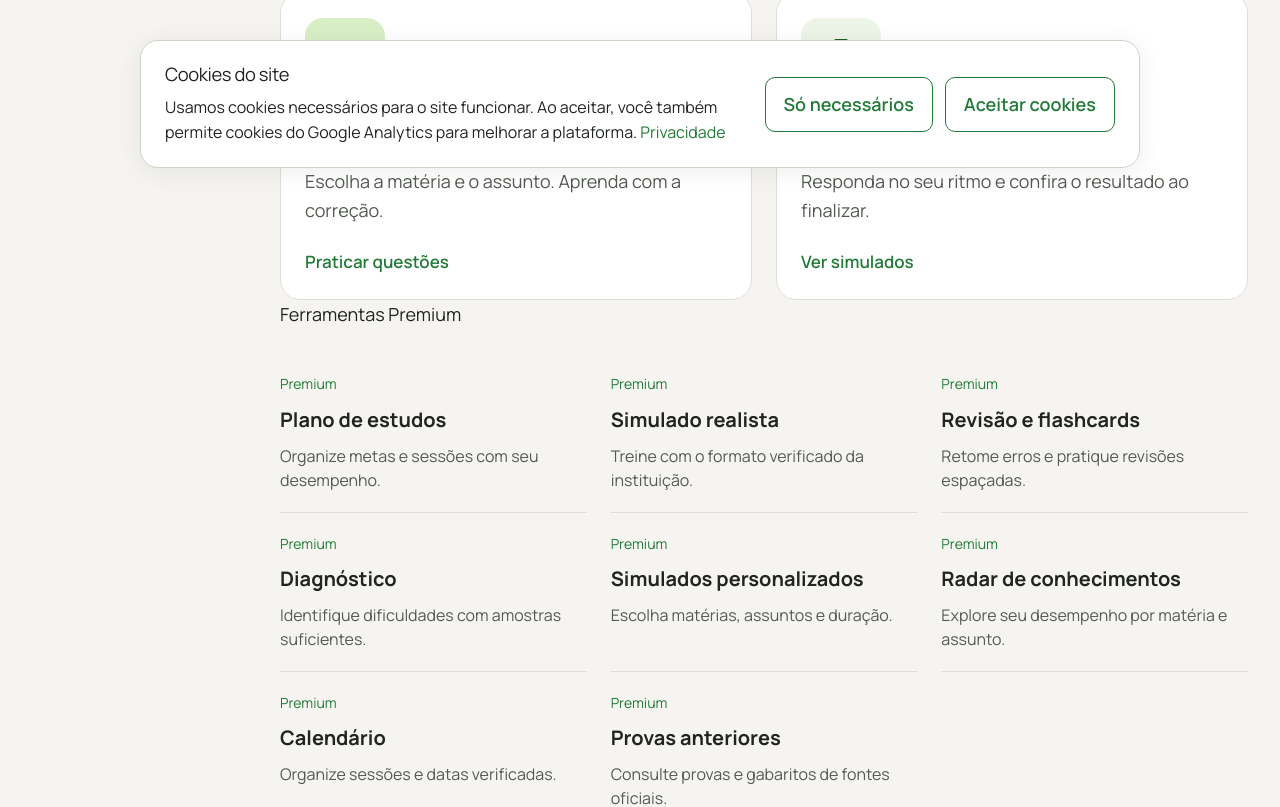
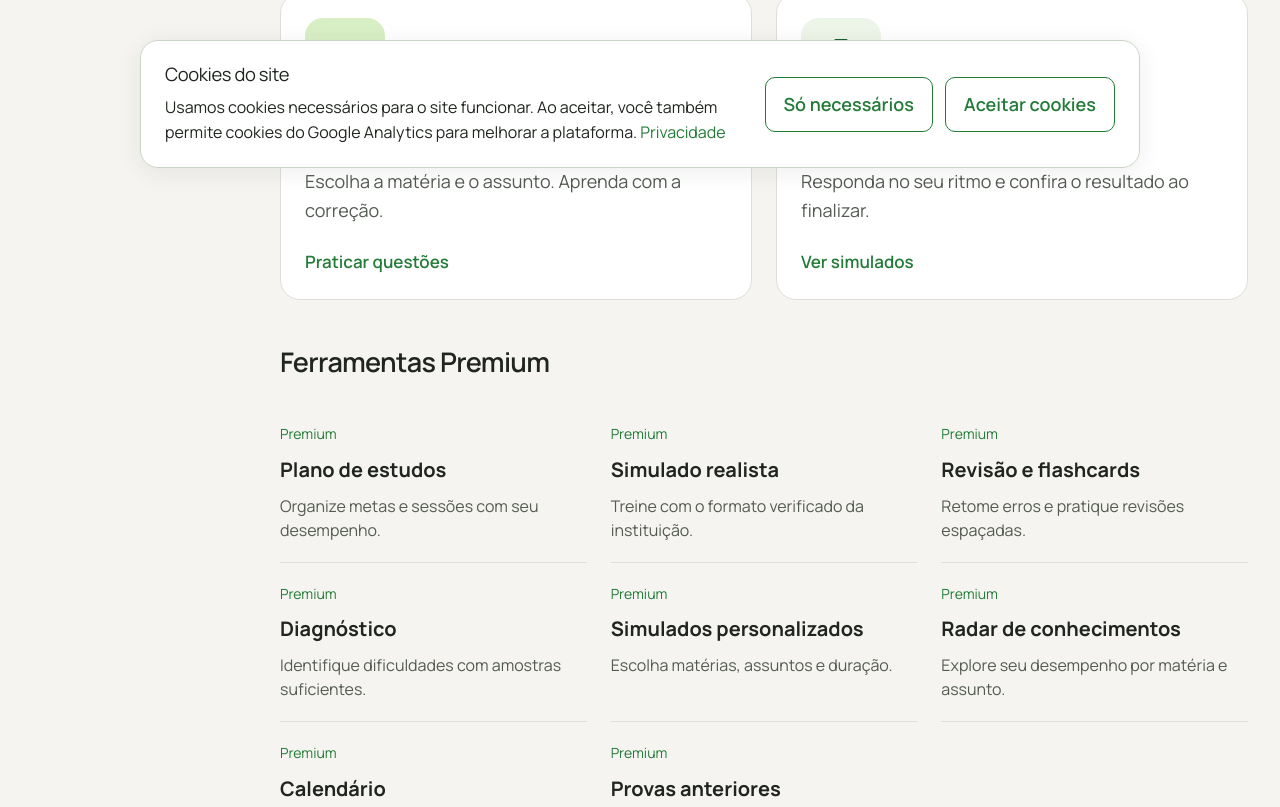
Before and after one commit to felipemakoto/Meta-Aprovacao, a Next.js app: page /dashboard in a window 1280 px wide. Shown: the part 616-1423 px from the top of the page. Built offline with nearby package versions, Linux system fonts and the light colour scheme; no server answers.

Commit message:
style(dashboard): estilizar titulo Ferramentas Premium igual a Seus materiais

```diff
--- a/src/app/dashboard/dashboard.tsx
+++ b/src/app/dashboard/dashboard.tsx
@@ -52,7 +52,14 @@ export default function Dashboard({ summary, preview = false, activity = null }:
           <Link className={styles.material} href={route("/simulados")}><span className={`${styles.materialArt} ${styles.simulationArt}`}><StudyIcon name="simulations" /></span><h3>Simulados</h3><p>Responda no seu ritmo e confira o resultado ao finalizar.</p><span className={styles.materialAction}>Ver simulados</span></Link>
         </div>
       </section>
-      {!preview&&<><h2>Ferramentas Premium</h2><PremiumCatalog/></>}
+      {!preview && (
+        <section className={styles.materials} aria-labelledby="premium-tools-title">
+          <div className={styles.sectionHeading}>
+            <h2 id="premium-tools-title">Ferramentas Premium</h2>
+          </div>
+          <PremiumCatalog />
+        </section>
+      )}
       <p className={styles.footer}>{preview ? "Dados ilustrativos." : "Testes salvos, questões praticadas e simulados concluídos."}</p>
     </main>
   </StudyShell>;
```
